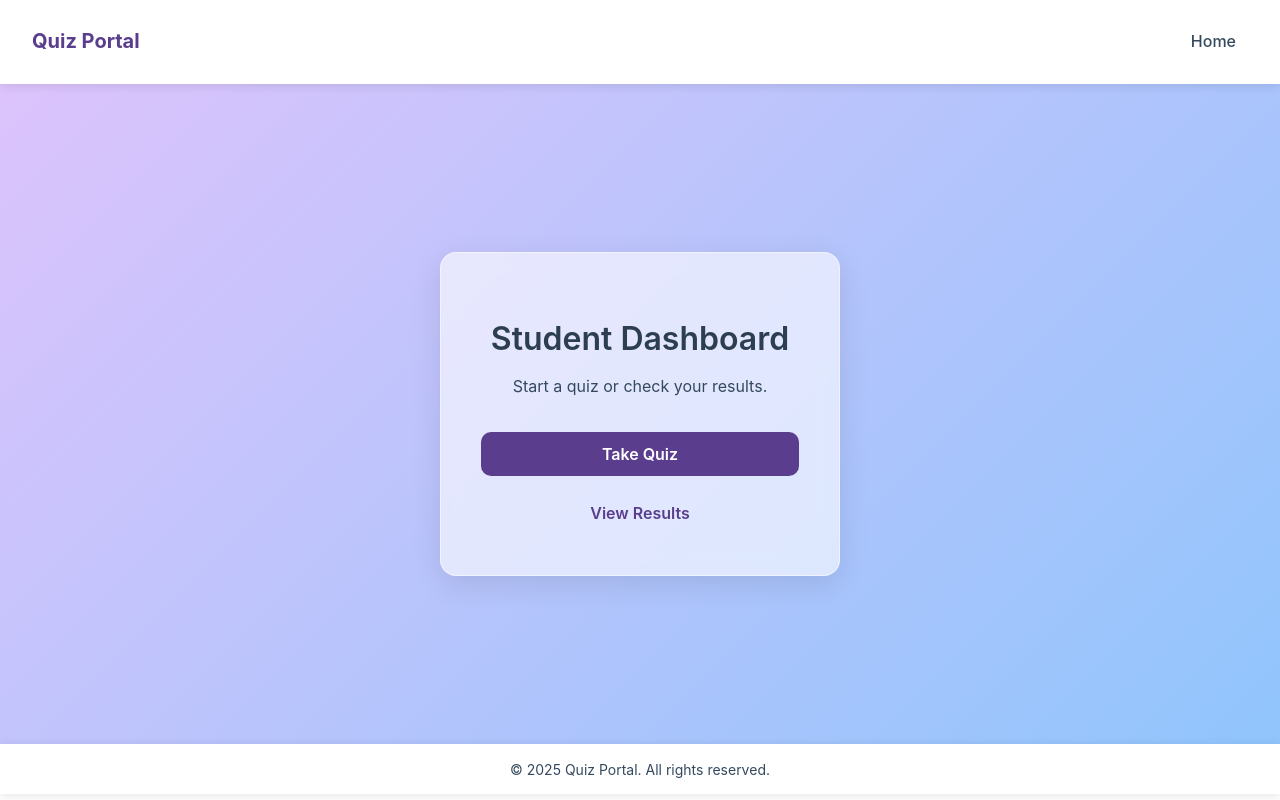
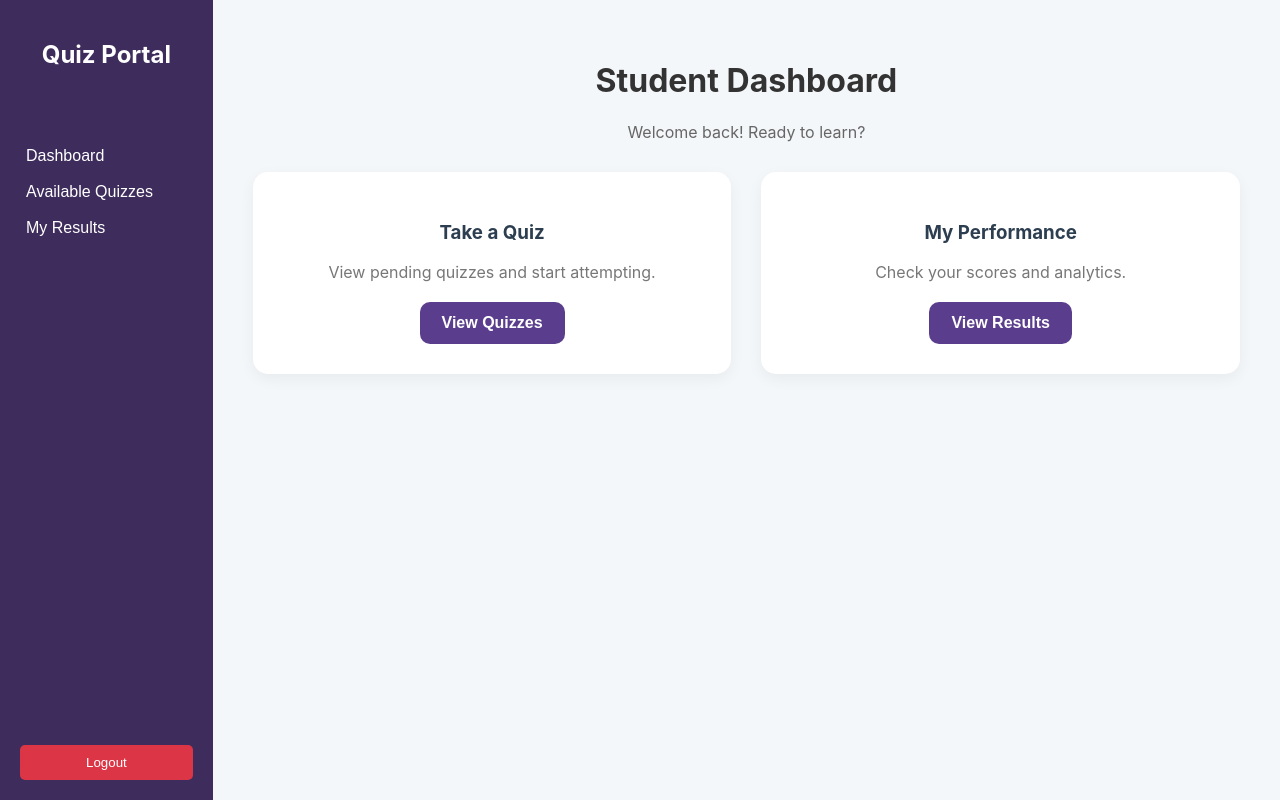
Before and after one commit to VaidehiJha18/Quiz, a React (Create React App) app in the folder frontend/: page /student/dashboard in a window 1280 px wide. Built offline with nearby package versions, Linux system fonts and the light colour scheme.

Commit message:
Moving login and dashboard changes to feature branch

```diff
--- a/frontend/src/pages/LoginPage.js
+++ b/frontend/src/pages/LoginPage.js
@@ -11,12 +11,13 @@ const FormInput = ({ label, type, name, value, onChange, placeholder, icon }) =>
         <input id={name} type={type} name={name} value={value} onChange={onChange} placeholder={placeholder} required />
     </div>
 );
-
+//prii
 const MessageDisplay = ({ message, type }) => {
     if (!message) return null;
+    // ✅ FIX: Added backticks (`) inside the curly braces
     return <div className={`message-display ${type}`}>{message}</div>;
 };
-
+//prii
 // --- Main LoginPage Component ---
 export default function LoginPage() {
     const navigate = useNavigate();
--- a/frontend/src/pages/StudentDashboard.js
+++ b/frontend/src/pages/StudentDashboard.js
@@ -1,32 +1,102 @@
+//prii
 import React from 'react';
-import { Link } from 'react-router-dom';
-import Header from '../components/layout/Header';
-import Footer from '../components/layout/Footer';
-import Card from '../components/ui/Card';
+import { useNavigate } from 'react-router-dom';
+import Button from '../components/forms/Button';
 
-export default function StudentDashboard() {
+const StudentDashboard = () => {
+  const navigate = useNavigate();
+
+  // Logout function
+  const handleLogout = () => {
+    // Clear user data (if using localStorage)
+    localStorage.removeItem('userRole');
+    localStorage.removeItem('isLoggedIn');
+    // Redirect to home
+    navigate('/');
+  };
+
   return (
-    <>
-      <Header />
-      {/* Use the new page container class */}
-      <main className="page-container">
-        {/* Pass the new card class to your Card component */}
-        <Card className="dashboard-card">
-          <h2>Student Dashboard</h2>
-          <p>Start a quiz or check your results.</p>
+    <div className="dashboard-layout" style={{ display: 'flex', height: '100vh' }}>
 
-          <div style={{ display: 'flex', flexDirection: 'column', gap: '15px' }}>
-            {/* Apply the new, reusable button classes */}
-            <Link to="/quiz/1" className="btn btn-primary">
-              Take Quiz
-            </Link>
-            <Link to="/student/results" className="btn btn-secondary">
-              View Results
-            </Link>
+      {/* --- SIDEBAR (Student Version) --- */}
+      <aside className="sidebar" style={{ width: '250px', backgroundColor: '#3e2d5c', color: '#fff', padding: '20px', display: 'flex', flexDirection: 'column' }}>
+        <div className="sidebar-header" style={{ marginBottom: '40px', textAlign: 'center' }}>
+          <h2>Quiz Portal</h2>
+        </div>
+
+        <nav className="sidebar-nav" style={{ flexGrow: 1 }}>
+          <ul style={{ listStyle: 'none', padding: 0 }}>
+            <li style={{ marginBottom: '15px' }}>
+              <button onClick={() => navigate('/student/dashboard')} style={styles.navLink}>Dashboard</button>
+            </li>
+            <li style={{ marginBottom: '15px' }}>
+              <button onClick={() => navigate('/student/quizzes')} style={styles.navLink}>Available Quizzes</button>
+            </li>
+            <li style={{ marginBottom: '15px' }}>
+              <button onClick={() => navigate('/student/results')} style={styles.navLink}>My Results</button>
+            </li>
+          </ul>
+        </nav>
+
+        <div className="sidebar-footer">
+          <button onClick={handleLogout} style={styles.logoutBtn}>Logout</button>
+        </div>
+      </aside>
+
+      {/* --- MAIN CONTENT --- */}
+      <main className="main-content" style={{ flexGrow: 1, padding: '40px', backgroundColor: '#f4f7f9', overflowY: 'auto' }}>
+
+        <header style={{ marginBottom: '30px' }}>
+          <h1 style={{ color: '#333' }}>Student Dashboard</h1>
+          <p style={{ color: '#666' }}>Welcome back! Ready to learn?</p>
+        </header>
+
+        {/* DASHBOARD CARDS */}
+        <div style={styles.cardContainer}>
+
+          {/* Card 1: Take Quiz */}
+          <div style={styles.card}>
+            <h3>Take a Quiz</h3>
+            <p style={{ color: '#777', marginBottom: '20px' }}>View pending quizzes and start attempting.</p>
+            <Button
+                label="View Quizzes"
+                onClick={() => navigate('/student/quizzes')}
+                className="btn btn-primary"
+            />
           </div>
-        </Card>
+
+          {/* Card 2: View Results */}
+          <div style={styles.card}>
+            <h3>My Performance</h3>
+            <p style={{ color: '#777', marginBottom: '20px' }}>Check your scores and analytics.</p>
+            <Button
+                label="View Results"
+                onClick={() => navigate('/student/results')}
+                className="btn btn-primary"
+            />
+          </div>
+
+        </div>
       </main>
-      <Footer />
-    </>
+    </div>
   );
-}
+};
+
+// Simple internal styles
+const styles = {
+  navLink: {
+    background: 'none', border: 'none', color: '#fff', fontSize: '1rem', cursor: 'pointer', textAlign: 'left', width: '100%'
+  },
+  logoutBtn: {
+    backgroundColor: '#dc3545', color: '#fff', padding: '10px', width: '100%', border: 'none', borderRadius: '5px', cursor: 'pointer'
+  },
+  cardContainer: {
+    display: 'grid', gridTemplateColumns: 'repeat(auto-fit, minmax(300px, 1fr))', gap: '30px'
+  },
+  card: {
+    backgroundColor: '#fff', padding: '30px', borderRadius: '15px', boxShadow: '0 5px 15px rgba(0,0,0,0.05)'
+  }
+};
+
+export default StudentDashboard;
+//prii
```
